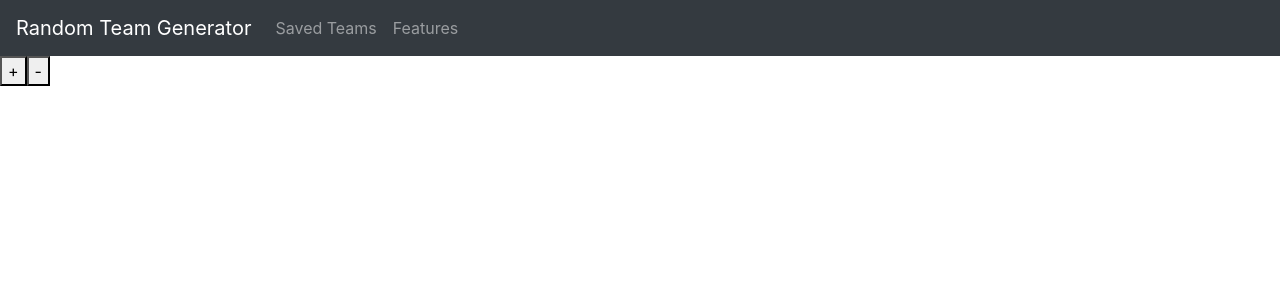
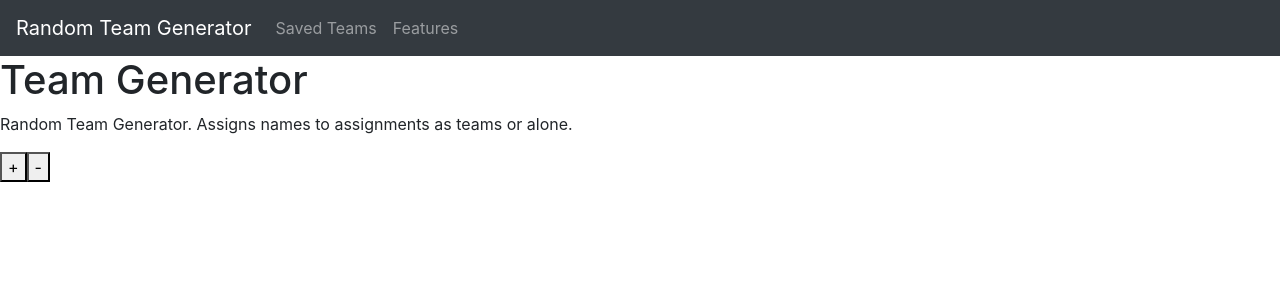
Before and after one commit to skip1113/TeamGenerator, a React (Create React App) app: page / in a window 1280 px wide. Shown: the top 300 px of the page. Built offline with nearby package versions, Linux system fonts and the light colour scheme.

Commit message:
Added header description for app

```diff
--- a/src/App.js
+++ b/src/App.js
@@ -7,6 +7,8 @@ function App() {
     <div className="App">
       <header className="App-header">
         <NavBarMenu />
+        <h1>Team Generator</h1>
+        <p>Random Team Generator. Assigns names to assignments as teams or alone.</p>
       </header>
       <Home />
     </div>
```
Also changed, not shown: 1 other file (tests, documents, lock files or other folders).
